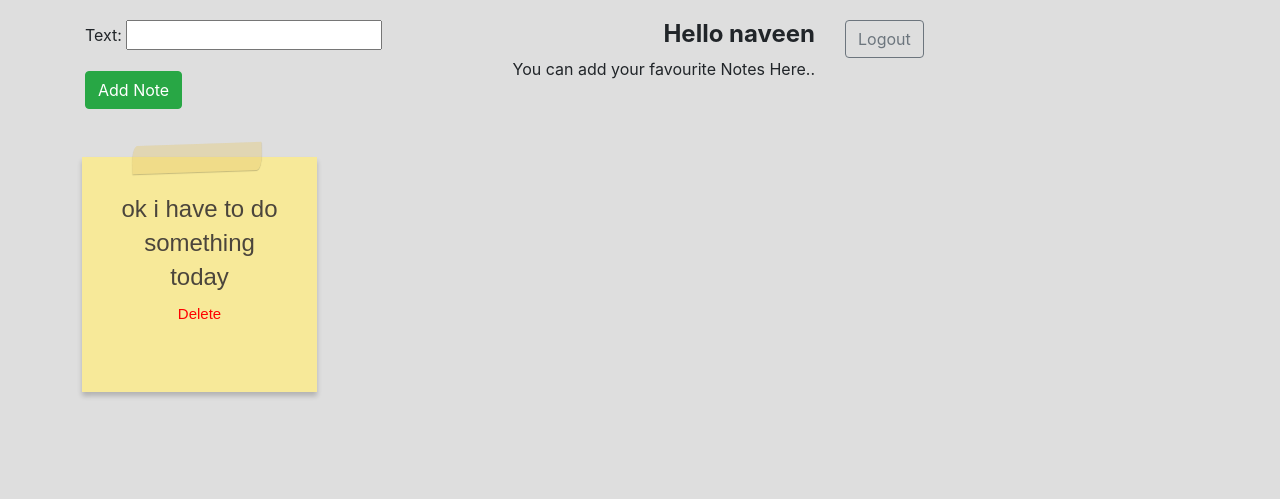
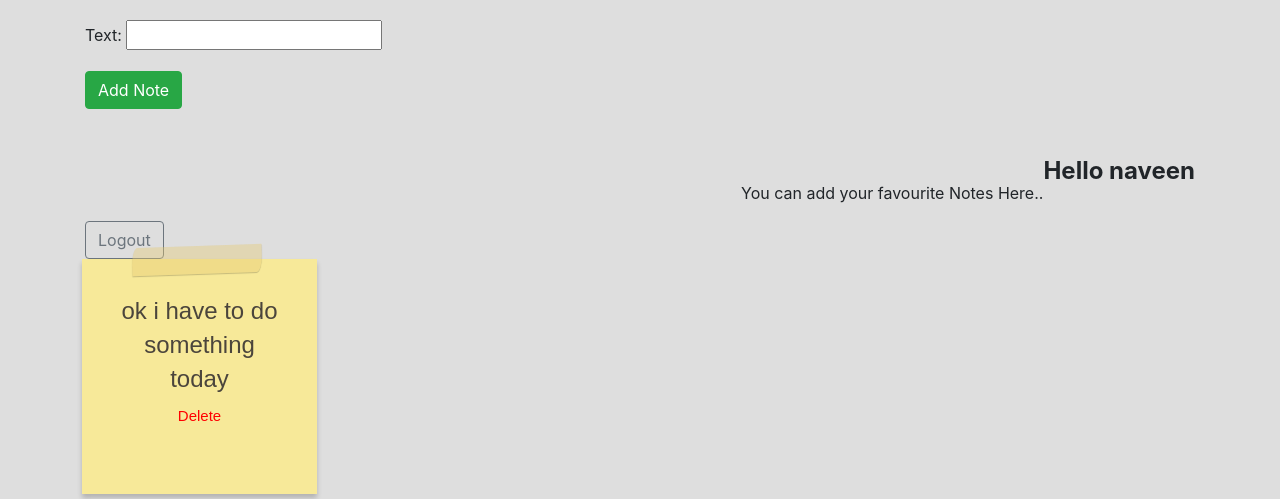
Before and after one commit to naveenkrnl/notes, a Django app: page /notes/ in a window 1280 px wide. Shown: the top 499 px of the page. Run offline with Django 3.2, Linux system fonts and the light colour scheme; a user stored in the database is signed in; data comes from the database, SQL or seed files in the repository; some libraries are stand-ins or nearby versions.

Commit message:
making it responsive

```diff
--- a/notes/templates/notes/note.html
+++ b/notes/templates/notes/note.html
@@ -14,24 +14,24 @@
         <div class='row'>
 
                 {% if request.user.is_authenticated %}
-                <div class='col-4'>
+                <div class='col-4 col-sm-12'>
                         <form method="POST" action="">{% csrf_token %}
                                 {{ form.as_p }}
                         <input class='btn btn-success mb-5 center' type="submit" value='Add Note'>
                         </form>
                 </div>
-                <div class='col-4'>
+                <div class='col-4 col-sm-12'>
                 <h4 class='float-right'><strong>Hello {{ user.username }}</strong></h4><br/>
                 <p class='float-right'>You can add your favourite Notes Here..</p>
                 </div>
-                <div class='col-4'>
+                <div class='col-4 col-sm-12'>
                         <a href="{% url 'logout' %}"><button class="btn btn-outline-secondary">Logout</button></a>
                 </div>
                 {% else %}
-                <div class='col-4'>
+                <div class='col-4 col-sm-12'>
                         <a href="{% url 'register' %}"><button class="btn btn-outline-secondary float-right">Register</button></a>
                 </div>
-                <div class='col-4'>
+                <div class='col-4 col-sm-12'>
                         <a href="{% url 'login' %}"><button class="btn btn-outline-primary">Login</button></a>
                 </div>
                 {% endif %}
```
